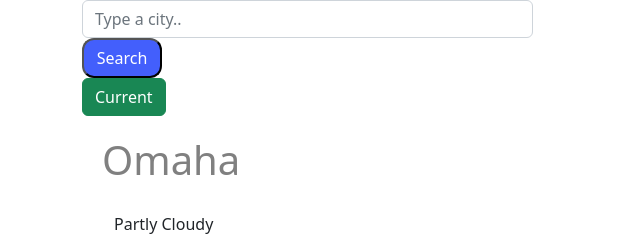
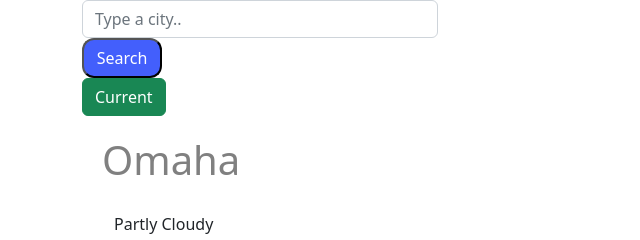
Before and after one commit to Sara-mwk/my_weather_app, a website built with Parcel: page index.html in a window 1280 px wide. Shown: the top 240 px of the page, 0-640 px from the left. Built offline with nearby package versions, Linux system fonts and the light colour scheme; no server answers.

Commit message:
Updated index.html

```diff
--- a/index.html
+++ b/index.html
@@ -36,7 +36,7 @@
         <div class="info-left">
           <form class="weather-search" id="search-form">
             <div class="row">
-                <div class="col-5">
+                <div class="col-4">
                     <input
                     type="text"
                     placeholder="Type a city.."
```
